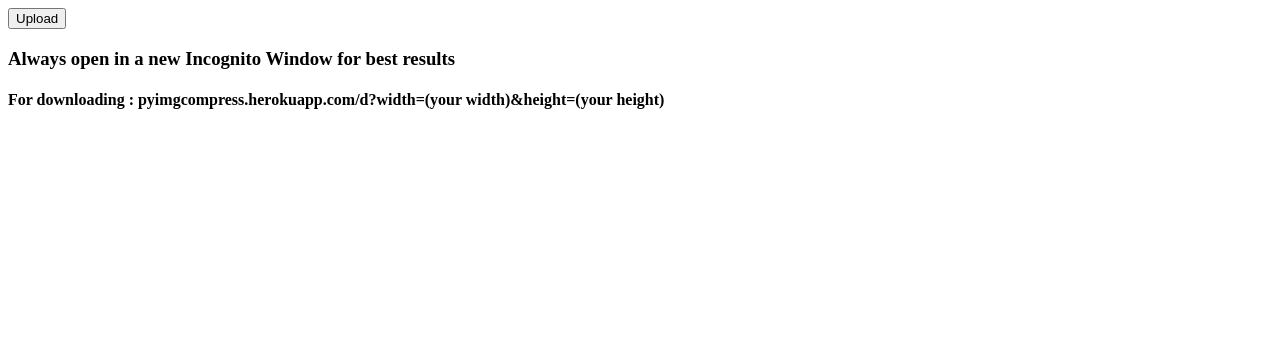
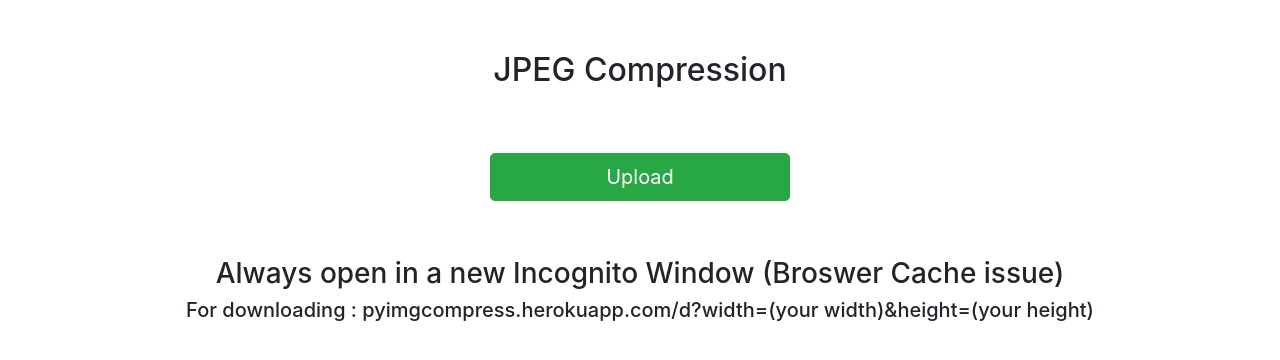
Before and after one commit to rahulsai1999/pyimgcompress, a Flask app: template templates/index.html in a window 1280 px wide. Shown: the top 360 px of the page. Run offline with Flask 2, Linux system fonts and the light colour scheme; the template is opened without the code that fills it, so the values that code supplies are empty; some libraries are stand-ins or nearby versions.

Commit message:
styling changes

```diff
--- a/app.py
+++ b/app.py
@@ -28,7 +28,7 @@ app.config.update(
     UPLOADED_PATH=os.path.join(basedir, 'uploads'),
     DROPZONE_ALLOWED_FILE_TYPE='image',
     DROPZONE_MAX_FILE_SIZE=10,
-    DROPZONE_MAX_FILES=40,
+    DROPZONE_MAX_FILES=10,
     DROPZONE_UPLOAD_ON_CLICK=True
 )
 
@@ -40,8 +40,8 @@ def upload():
     for root,dirs,files in os.walk(app.config['UPLOADED_PATH']):
         for file in files:
             os.remove(os.path.join(root,file))
-    if os.path.exists('Download.zip'):
-        os.remove('Download.zip')
+    if os.path.exists(os.path.join(basedir,'Download.zip')):
+        os.remove(os.path.join(basedir,'Download.zip'))
 
     if request.method == 'POST':
         for key, f in request.files.items():
--- a/runtime.txt
+++ /dev/null
@@ -1 +0,0 @@
-python-3.7.0
--- a/templates/index.html
+++ b/templates/index.html
@@ -1,19 +1,46 @@
 <!DOCTYPE html>
 <html lang="en">
   <head>
-    <meta charset="UTF-8">
-    <title>Flask-Dropzone Demo</title>
-    {{ dropzone.load_css() }}
-    {{ dropzone.style('border: 2px dashed #0087F7; margin: 10px 0 10px; min-height: 400px;') }}
+    <meta charset="UTF-8" />
+    <link
+      rel="stylesheet"
+      href="https://maxcdn.bootstrapcdn.com/bootstrap/4.0.0/css/bootstrap.min.css"
+      integrity="sha384-Gn5384xqQ1aoWXA+058RXPxPg6fy4IWvTNh0E263XmFcJlSAwiGgFAW/dAiS6JXm"
+      crossorigin="anonymous"
+    />
+    <title>Loseless JPEG Compression</title>
+    {{
+      dropzone.load_css()
+    }}
+    {{
+      dropzone.style(
+        "border: 2px solid #0087F7; margin: 3%; min-height: 500px; border-radius:10px"
+      )
+    }}
   </head>
   <body>
-{{ dropzone.create('/') }}
-<button id="upload">Upload</button>
+    <div class="container" style="text-align: center;margin-top: 4%">
+      <h2>JPEG Compression</h2>
+      {{ dropzone.create("/") }}
+      <button
+        id="upload"
+        type="button"
+        class="btn btn-success btn-lg"
+        style="width: 300px;margin-top: 5%"
+      >
+        Upload
+      </button>
 
       {{ dropzone.load_js() }}
       {{ dropzone.config() }}
 
-<h3>Always open in a new Incognito Window for best results</h3>
-<h4>For downloading : pyimgcompress.herokuapp.com/d?width=(your width)&height=(your height)</h4>
+      <div style="text-align: center;margin-top: 5%">
+        <h3>Always open in a new Incognito Window (Broswer Cache issue)</h3>
+        <h5>
+          For downloading : pyimgcompress.herokuapp.com/d?width=(your
+          width)&height=(your height)
+        </h5>
+      </div>
+    </div>
   </body>
 </html>
```
Also changed, not shown: 1 other file. Lines whose indentation alone changed are shown as unchanged.
